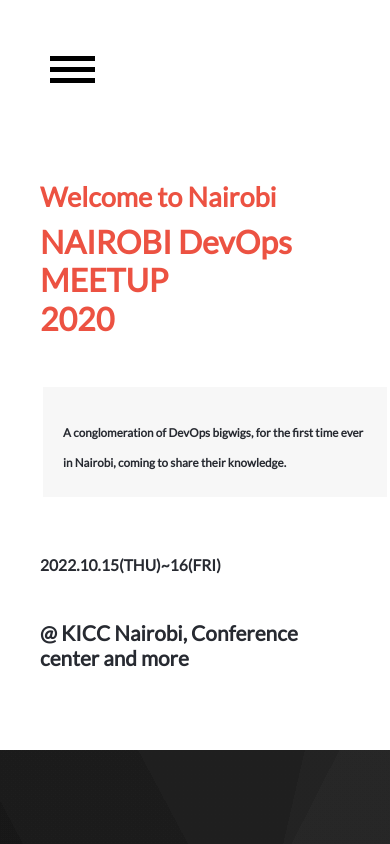
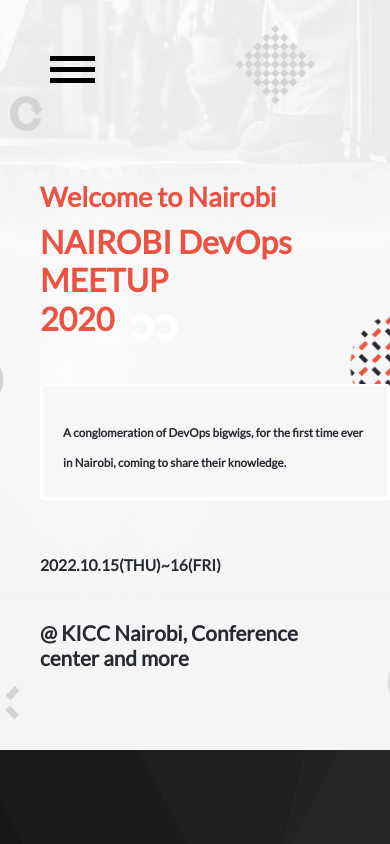
Before and after one commit to kennankole/global-summit, a website: page index.html in a window 390 px wide. Shown: the top 844 px of the page. Drawn offline with Linux system fonts and the light colour scheme.

Commit message:
Resolved file paths in index.css for github pages.

```diff
--- a/app/static/css/index.css
+++ b/app/static/css/index.css
@@ -99,7 +99,7 @@
 ##################################################################################
 */
 .headline-section {
-  background: url("./images/main_big.png") no-repeat center center;
+  background: url("/app/static/images/main_big.png") no-repeat center center;
   background-size: cover;
   height: 750px;
 }
@@ -548,7 +548,7 @@
 	##########################################################
 	*/
   .headline-section {
-    background: url("./images/mobile_intro_bg.png") no-repeat center center;
+    background: url("/app/static/images/mobile_intro_bg.png") no-repeat center center;
     background-size: cover;
     height: 750px;
     width: 100%;
```
